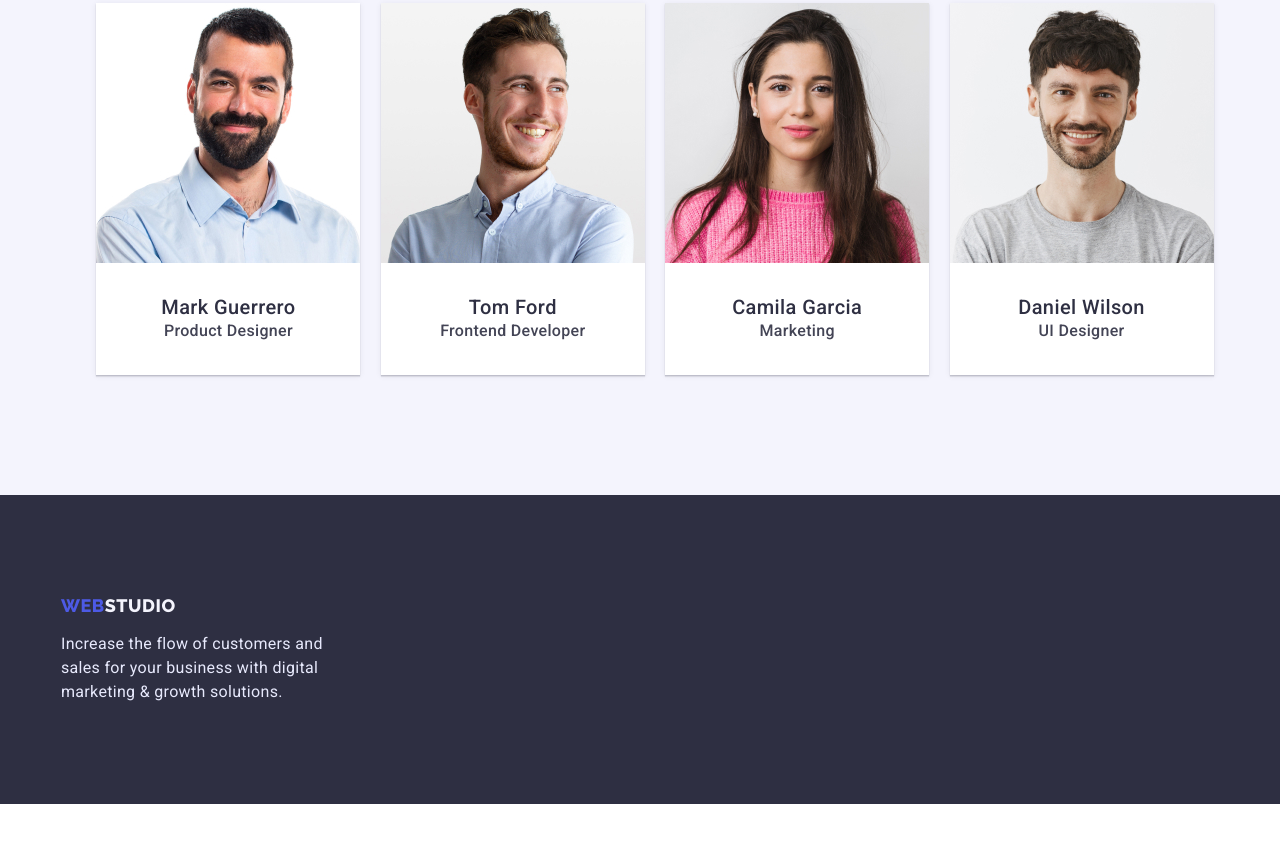
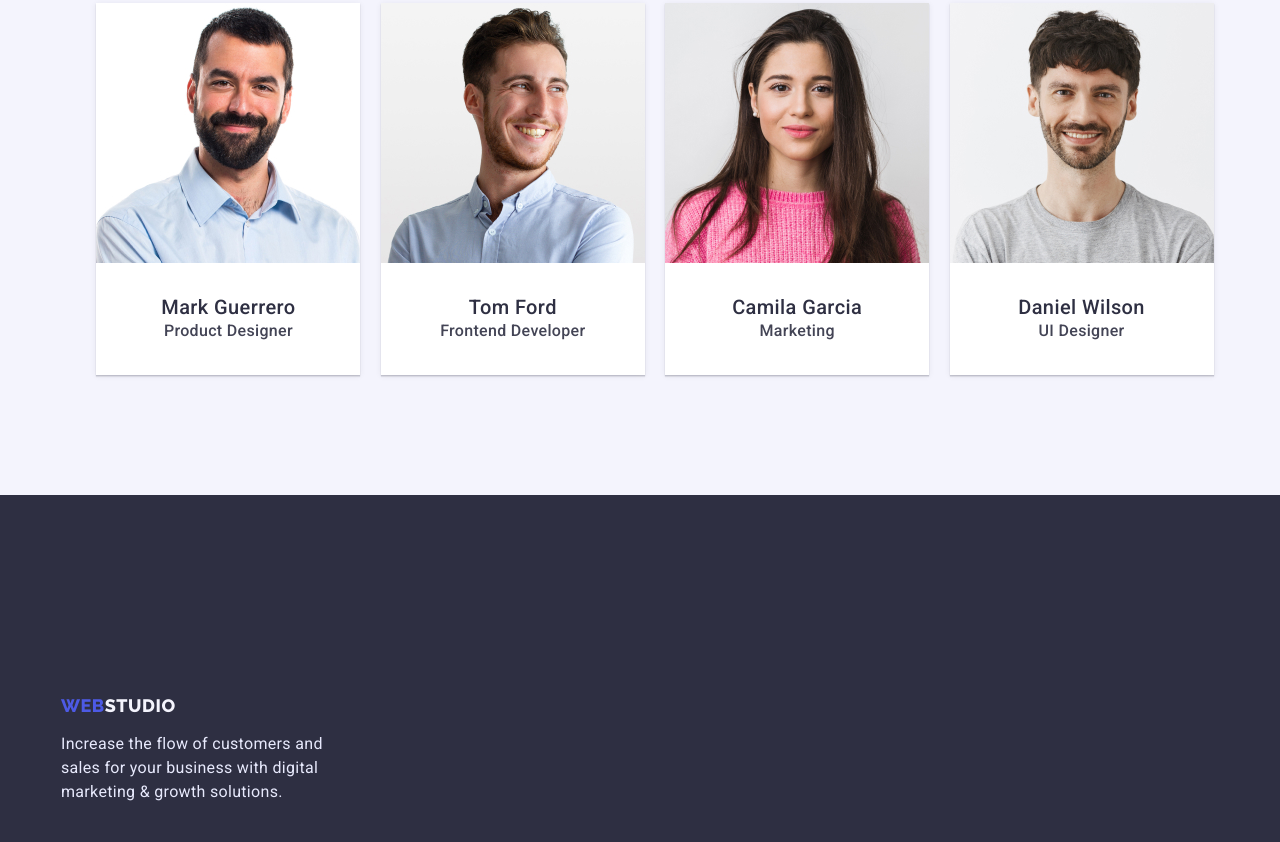
Before and after one commit to InfernoGreen/homework-03, a plain HTML site: page index.html in a window 1280 px wide. Shown: the part 1661-2503 px from the top of the page. Before the commit the page ends 2465 px from the top, so only its background shows below. Drawn offline with nearby package versions, Linux system fonts and the light colour scheme.

Commit message:
Revert "Update style.css"
This reverts commit 0e242602b34246913f7691d777535f259a5efaf3.

```diff
--- a/css/css/style.css
+++ b/css/css/style.css
@@ -237,9 +237,6 @@ img{
 .section-title {
   margin-bottom: 70px;
 }
-/* .container-footer{
-  padding: 0;
-} */
 .container-team-card {
   width: 1158px;
   display: flex;
@@ -305,6 +302,7 @@ img{
   width: 1158px;
   margin-left: auto;
   margin-right: auto;
+  padding: 100px 0;
 }
 /*>>>>>>>>>>>>>>>>>>>>>>>>>>>>>>>>>>>>>>>>>>>>>>>>>>>>>>>>>>>>>>>>PROGECT LIST( NAVIGATION IN HEADER)*/
 
```
